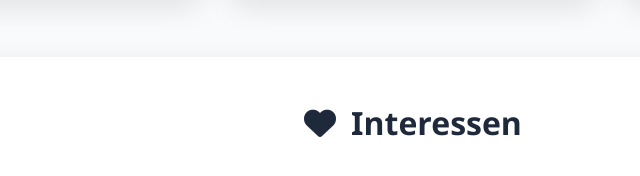
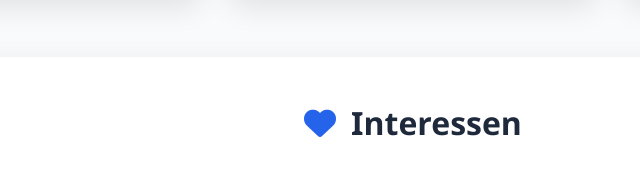
Before and after one commit to XelaG155/AlexGiss, a plain HTML site: page index.html in a window 1280 px wide. Shown: the part 7757-7933 px from the top of the page, 227-867 px from the left. Drawn offline with nearby package versions, Linux system fonts and the light colour scheme; a script that the page names is missing.

Commit message:
Make heart icon in interests section blue to match other section icons

```diff
--- a/styles.css
+++ b/styles.css
@@ -636,6 +636,11 @@ h1 {
     align-items: center;
     justify-content: center;
     gap: 15px;
+    color: var(--dark);
+}
+
+.interests-section h3 i {
+    color: var(--primary);
 }
 
 .interests {
```
